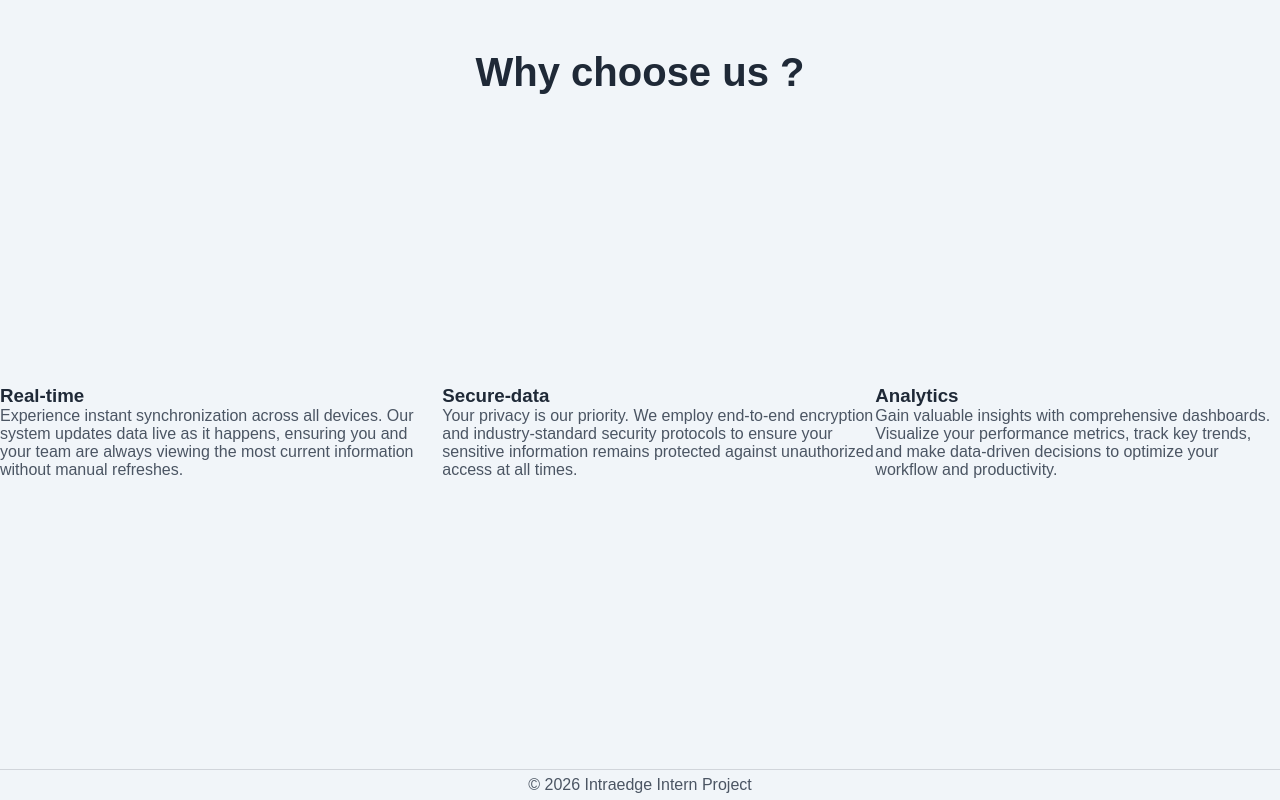
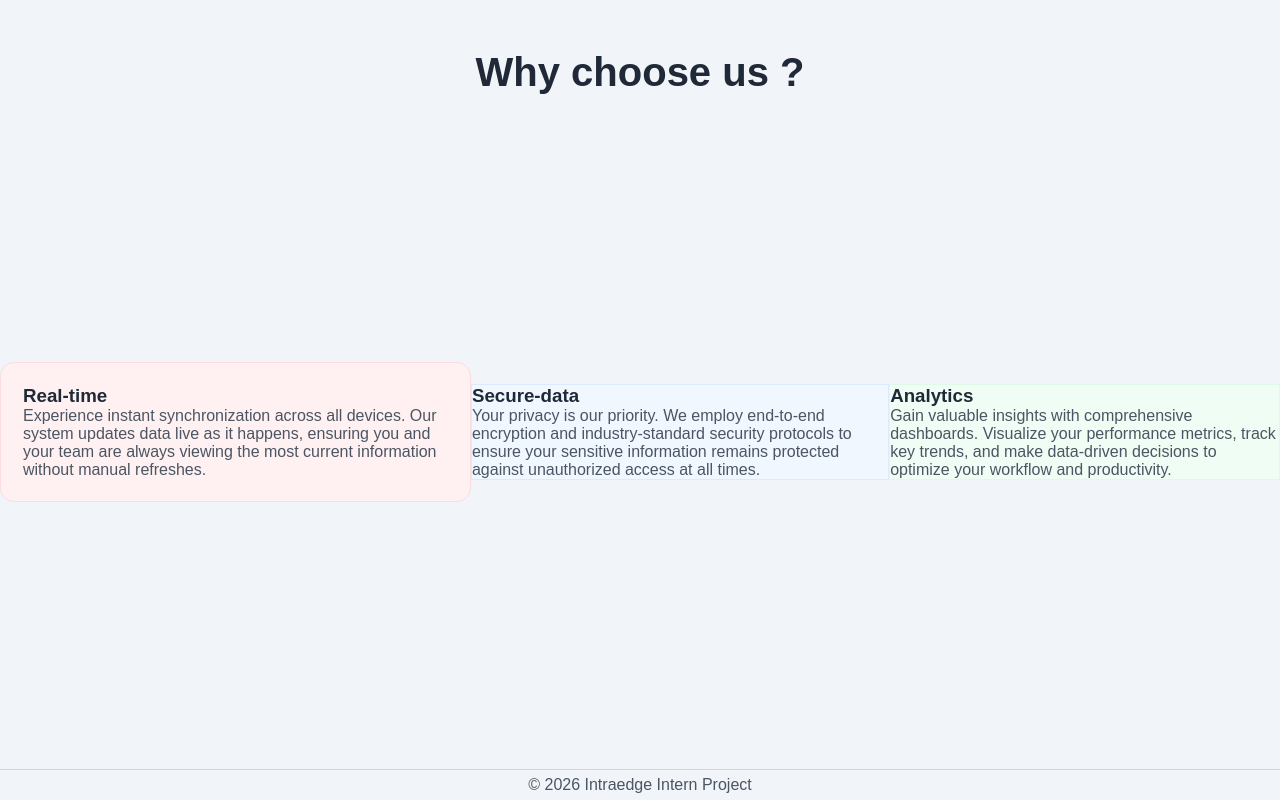
Before and after one commit to eng-ankit-mishra/inventory-management-system, a React (Vite) app in the folder frontend/: page / in a window 1280 px wide. Shown: the part 884-1684 px from the top of the page. Built offline with nearby package versions, Linux system fonts and the light colour scheme.

Commit message:
updated the font alignment

```diff
--- a/frontend/src/components/features.js
+++ b/frontend/src/components/features.js
@@ -2,16 +2,19 @@ export const featuresData = [
     {
         id: 1,
         title: "Real-time",
-        description: "Experience instant synchronization across all devices. Our system updates data live as it happens, ensuring you and your team are always viewing the most current information without manual refreshes."
+        description: "Experience instant synchronization across all devices. Our system updates data live as it happens, ensuring you and your team are always viewing the most current information without manual refreshes.",
+        color:"red"
     },
     {
         id: 2,
         title: "Secure-data",
-        description: "Your privacy is our priority. We employ end-to-end encryption and industry-standard security protocols to ensure your sensitive information remains protected against unauthorized access at all times."
+        description: "Your privacy is our priority. We employ end-to-end encryption and industry-standard security protocols to ensure your sensitive information remains protected against unauthorized access at all times.",
+        color:"blue"
     },
     {
         id: 3,
         title: "Analytics",
-        description: "Gain valuable insights with comprehensive dashboards. Visualize your performance metrics, track key trends, and make data-driven decisions to optimize your workflow and productivity."
+        description: "Gain valuable insights with comprehensive dashboards. Visualize your performance metrics, track key trends, and make data-driven decisions to optimize your workflow and productivity.",
+        color:"green"
     }
 ];
```
